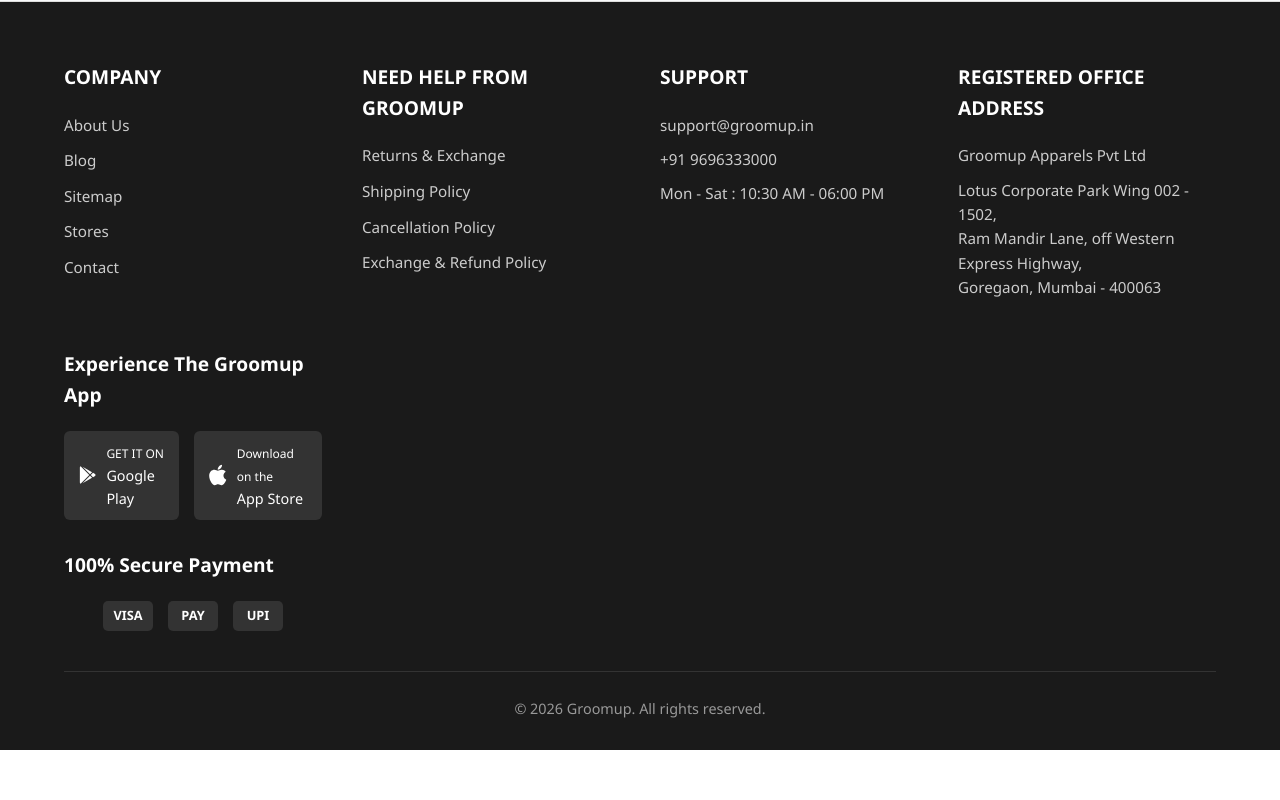
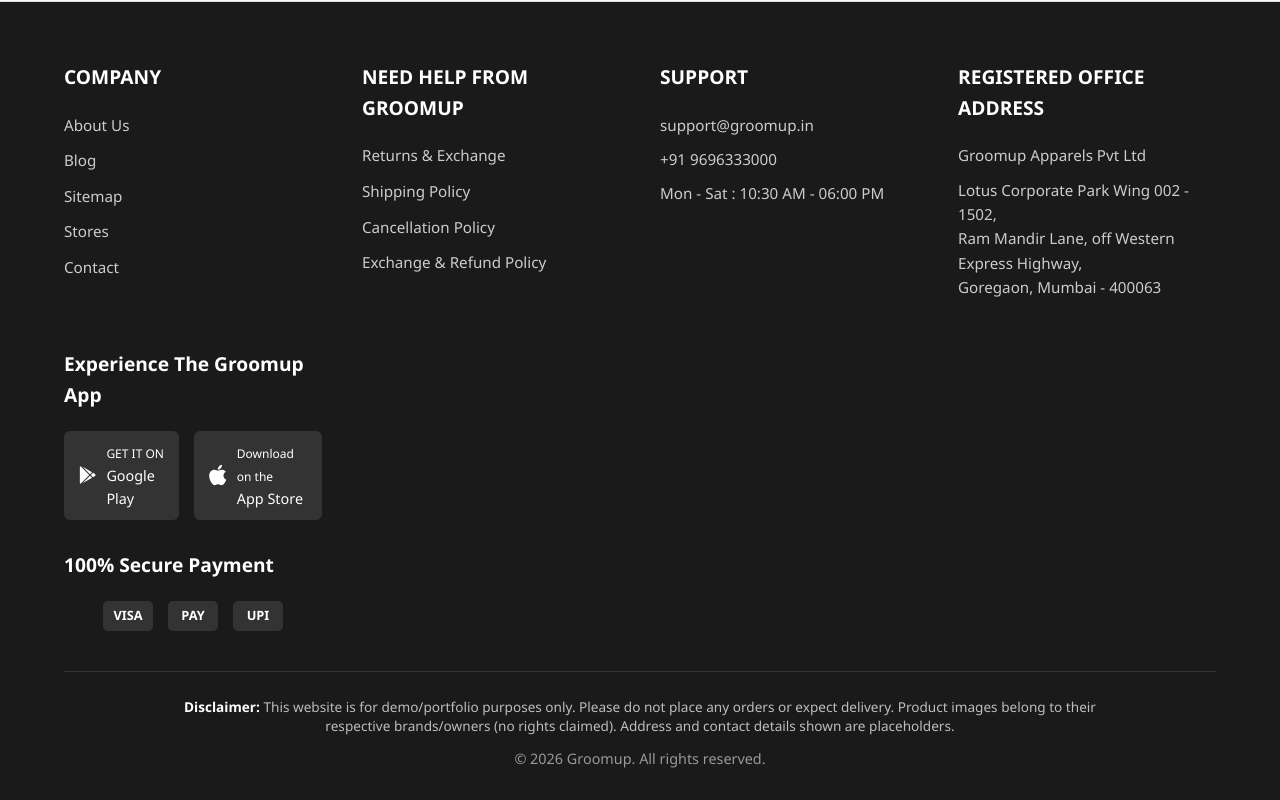
Before and after one commit to Kishore-s-19/GroomupApp, a React (Vite) app: page /cart in a window 1280 px wide. Shown: the part 872-1672 px from the top of the page. Before the commit the page ends 1622 px from the top, so only its background shows below. Built offline with nearby package versions, Linux system fonts and the light colour scheme.

Commit message:
Add demo disclaimer to footer

```diff
--- a/src/components/Footer/Footer.css
+++ b/src/components/Footer/Footer.css
@@ -98,8 +98,10 @@
   text-align: center;
   padding-top: 25px;
   border-top: 1px solid #333;
-  color: #999;
-  font-size: 0.9rem;
+  display: flex;
+  flex-direction: column;
+  align-items: center;
+  gap: 12px;
 }
 
 /* RESPONSIVE */
@@ -126,7 +128,32 @@
     flex-direction: column;
   }
   .footer-bottom {
-    padding-top: 15px;
-    font-size: 0.8rem;
-  }
+  text-align: center;
+  padding-top: 25px;
+  border-top: 1px solid #333;
+  display: flex;
+  flex-direction: column;
+  align-items: center;
+  gap: 12px;
 }
+}
+
+
+/* DISCLAIMER */
+.footer-disclaimer {
+  max-width: 980px;
+  margin: 0 auto;
+  color: #bdbdbd;
+  font-size: 0.85rem;
+  line-height: 1.4;
+}
+
+.footer-disclaimer strong {
+  color: #fff;
+  font-weight: 700;
+}
+
+.footer-copy {
+  color: #999;
+  font-size: 0.9rem;
+}
--- a/src/components/Footer/Footer.jsx
+++ b/src/components/Footer/Footer.jsx
@@ -89,7 +89,12 @@
       </div>
 
       <div className="footer-bottom">
-        © {new Date().getFullYear()} Groomup. All rights reserved.
+        <p className="footer-disclaimer">
+          <strong>Disclaimer:</strong> This website is for demo/portfolio purposes only. Please do not place any orders or expect delivery. Product images belong to their respective brands/owners (no rights claimed). Address and contact details shown are placeholders.
+        </p>
+        <div className="footer-copy">
+          &copy; {new Date().getFullYear()} Groomup. All rights reserved.
+        </div>
       </div>
     </footer>
   );
```
